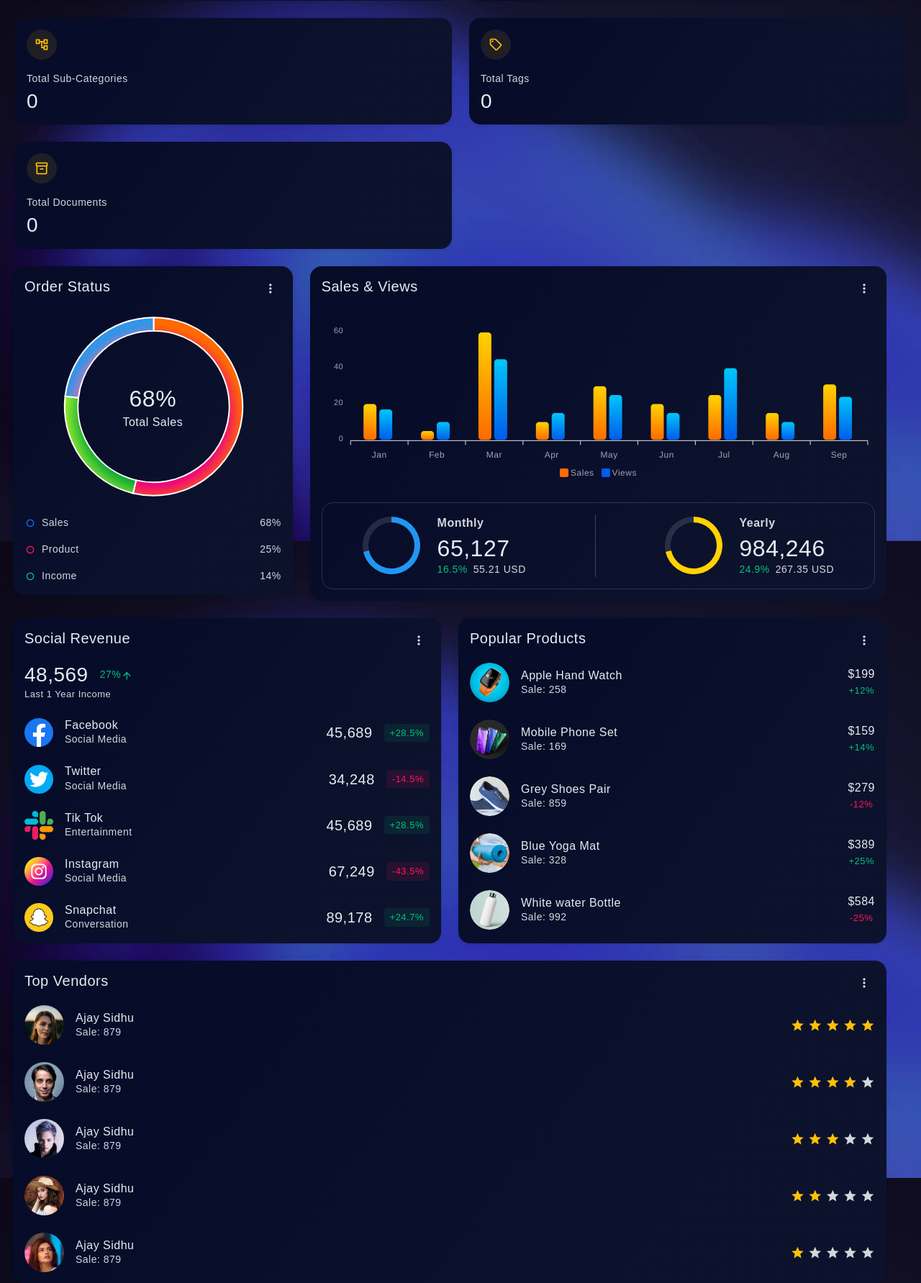
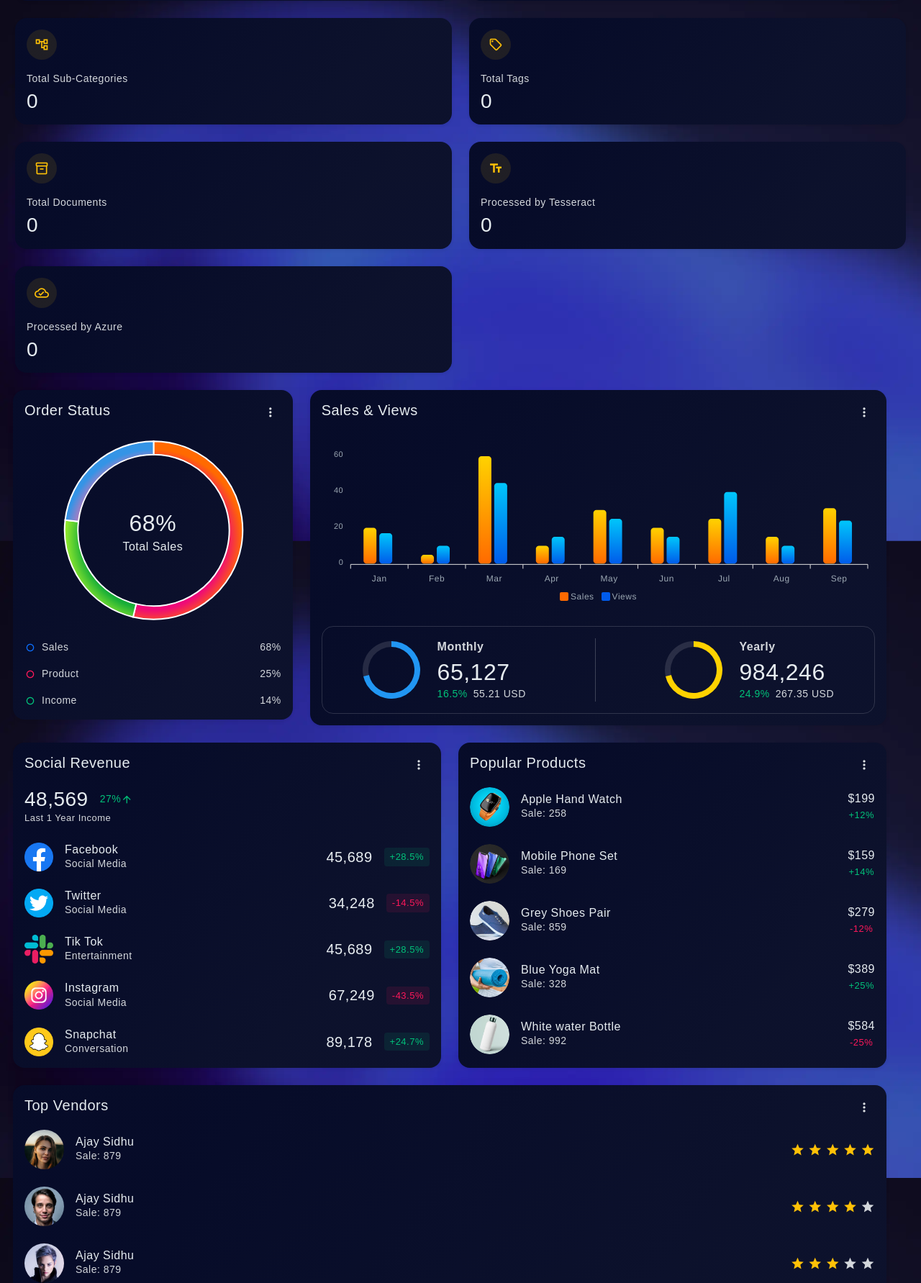
Before and after one commit to arkdey-in/flask, a Flask app: page /admin/admdashboard in a window 1280 px wide. Shown: the part 1019-2802 px from the top of the page at 72% size. Run offline with Flask 3, Linux system fonts and the light colour scheme; the visitor is signed in with stand-in values (Sample User, id 1); data that the repository does not hold is empty; style sheets or scripts are compiled from the project's sources; some libraries are stand-ins or nearby versions.

Commit message:
FIX: DB

```diff
--- a/app/templates/admDashboard.html
+++ b/app/templates/admDashboard.html
@@ -409,6 +409,49 @@ AFFAIRS DEPARTMENT{% endblock%} {%block content%}
           <div>
             <p class="mb-1">Total Documents</p>
               <h3 class="mb-0">{{ stats.upload }}</h3>
+            {#
+            <div id="chart4"></div>
+            #}
+          </div>
+        </div>
+      </div>
+    </div>
+
+      <div class="col-12 col-lg-6 col-xxl-2 d-flex">
+      <div class="card rounded-4 w-100">
+        <div class="card-body">
+          <div class="mb-3 d-flex align-items-center justify-content-between">
+            <div
+              class="wh-42 d-flex align-items-center justify-content-center rounded-circle bg-warning bg-opacity-10 text-warning"
+            >
+               <span class="material-icons-outlined fs-5">text_fields</span>
+            </div>
+          </div>
+          <div>
+            <p class="mb-1">Processed by Tesseract</p>
+              <h3 class="mb-0">{{ stats.tesseract_count }}</h3>
+            {#
+            <div id="chart4"></div>
+            #}
+          </div>
+        </div>
+      </div>
+    </div>
+
+
+    <div class="col-12 col-lg-6 col-xxl-2 d-flex">
+      <div class="card rounded-4 w-100">
+        <div class="card-body">
+          <div class="mb-3 d-flex align-items-center justify-content-between">
+            <div
+              class="wh-42 d-flex align-items-center justify-content-center rounded-circle bg-warning bg-opacity-10 text-warning"
+            >
+                <span class="material-icons-outlined fs-5">cloud_done</span>
+            </div>
+          </div>
+          <div>
+           <p class="mb-1">Processed by Azure</p>
+              <h3 class="mb-0">{{ stats.azure_count }}</h3>
             {#
             <div id="chart4"></div>
             #}
```
